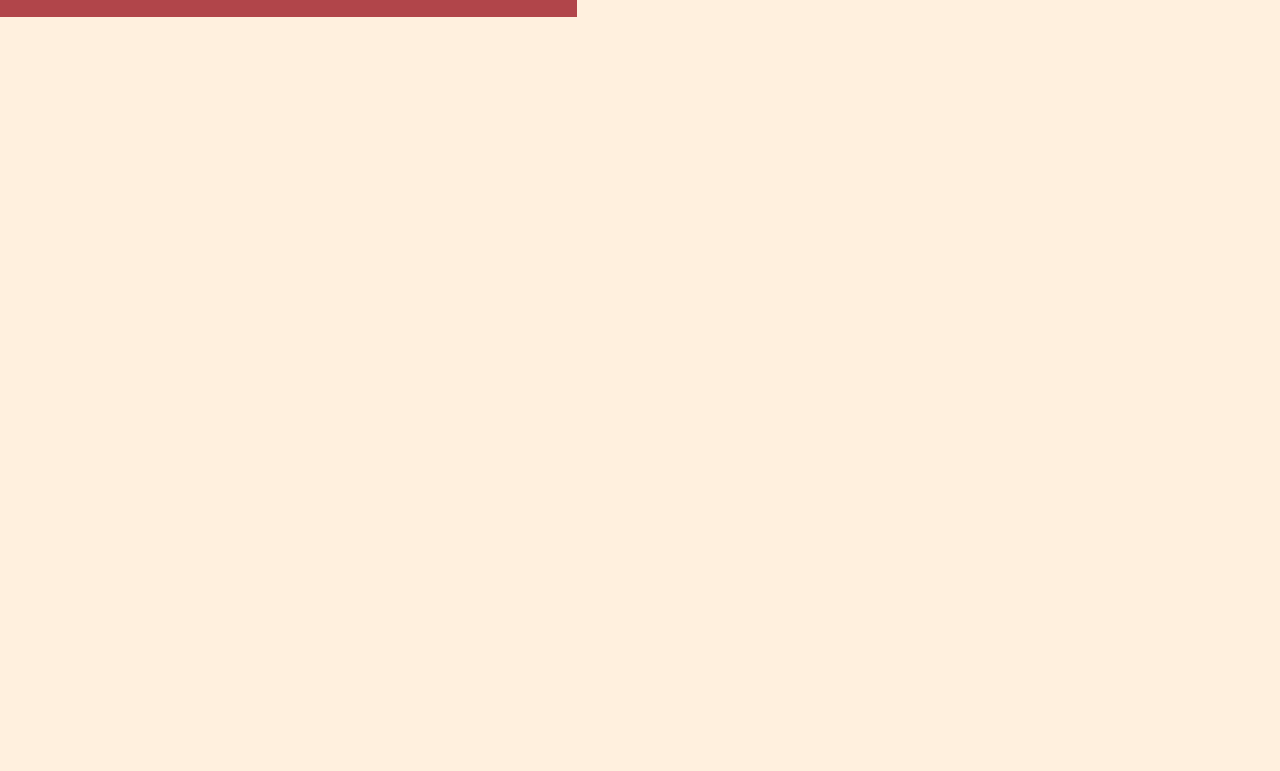
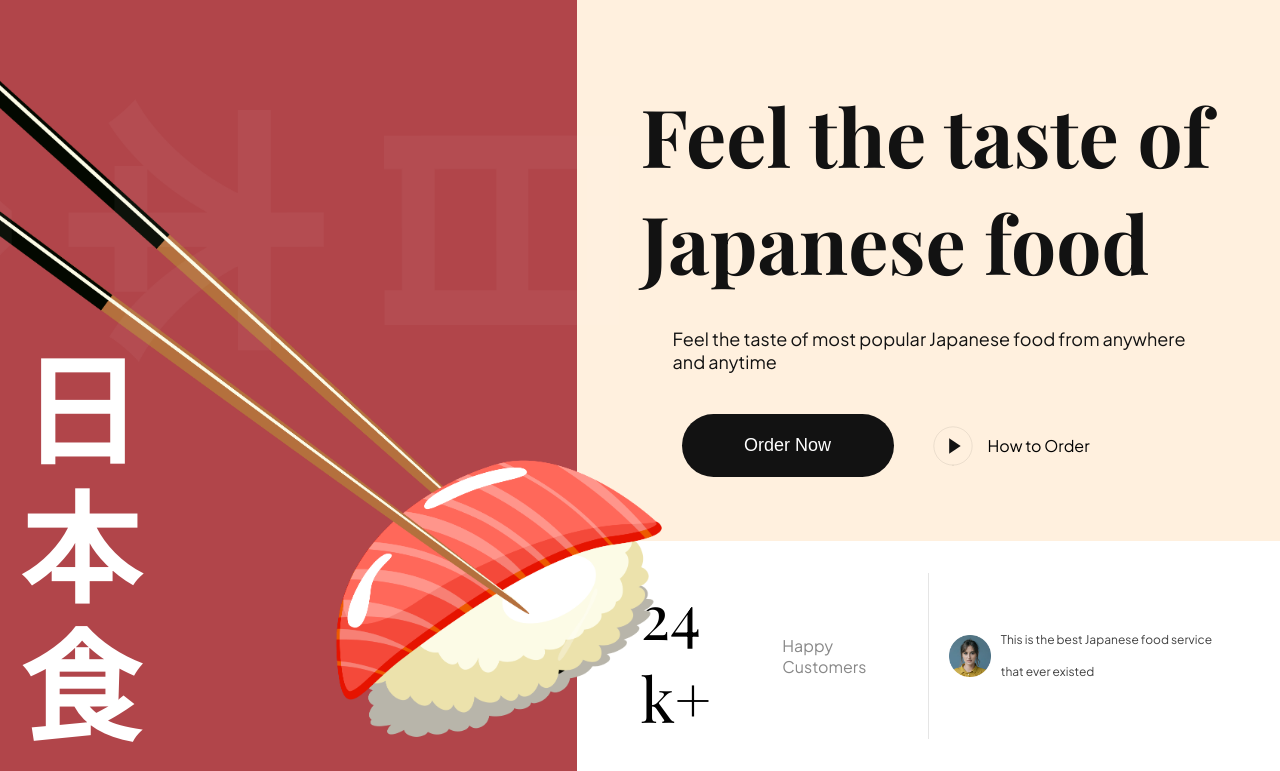
Before and after one commit to abeel50/Sushiman, a website built with Vite: page index.html in a window 1280 px wide. Shown: the part 51-822 px from the top of the page. Before the commit the page ends 800 px from the top, so only its background shows below. Built offline with nearby package versions, Linux system fonts and the light colour scheme; files whose address does not match are found by name.

Commit message:
hero section

```diff
--- /dev/null
+++ b/css/sections/hero.css
@@ -0,0 +1,167 @@
+.hero {
+    display: flex;
+    min-height: calc(100vh -74px);
+    overflow: hidden;
+}
+
+.hero-image {
+    flex: 1;
+    display: flex;
+    flex-direction: column;
+    position: relative;
+    z-index: 5;
+}
+
+.hero-image img {
+    width: 120%;
+    height: 100%;
+    object-fit: contain;
+}
+
+.hero-image h2 {
+    position: absolute;
+    bottom: 0;
+    padding: 20px;
+    font-family: var(--playfair-display);
+    font-weight: 700;
+    font-size: 120px;
+    line-height: 138px;
+    color: #fff;
+
+}
+
+
+.hero-image__overlay {
+    position: absolute;
+    inset: 0;
+    width: 100%;
+    background-color: var(--primary-color);
+    z-index: -1;
+
+}
+
+.hero-content {
+    flex: 1.22;
+    display: flex;
+    justify-content: space-between;
+    flex-direction: column;
+}
+
+.hero-content-info {
+    padding: 64px;
+    flex: 1;
+    display: flex;
+    flex-direction: column;
+    justify-content: center;
+}
+
+.hero-content-info h1 {
+    font-size: 80px;
+    font-weight: 600px;
+    font-family: var(--playfair-display);
+    color: var(--secondary-color);
+}
+
+.hero-content-info p {
+    margin: 32px 0 0 32px;
+    font-family: var(--plus-jakarta-sans);
+    color: var(--secondary-color);
+    font-size: 18px;
+    font-weight: 400;
+}
+
+.hero-content__buttons {
+    margin: 41px 0 0 41px;
+    display: flex;
+    flex-wrap: wrap;
+    gap: 36px;
+}
+
+.hero-content__order-button {
+    padding: 20px;
+    border-radius: 36px;
+    min-width: 212px;
+    outline: none;
+    border: none;
+    background-color: var(--secondary-color);
+    cursor: pointer;
+    color: #fff;
+
+    font-weight: 500;
+    font-size: 18px;
+    line-height: 23px;
+}
+
+.hero-content__play-button {
+    outline: none;
+    border: none;
+    background: transparent;
+    display: flex;
+    align-items: center;
+    font-size: 16px;
+    line-height: 19px;
+    color: var(--black-200);
+    font-family: var(--plus-jakarta-sans);
+
+    cursor: pointer;
+}
+
+.hero-content__play-button img {
+    margin-right: 12px;
+    width: 46px;
+    height: 46px;
+    object-fit: contain;
+}
+
+.hero-content__testimonial {
+    padding: 32px 64px;
+    display: flex;
+    flex-wrap: wrap;
+    gap: 20px;
+    background: var(--color-white);
+}
+
+.hero-content__customer {
+    flex: 1;
+    gap: 10px;
+}
+
+.hero-content__customer h4 {
+    font-size: 62px;
+    font-weight: 400;
+    font-family: var(--playfair-display);
+}
+
+.hero-content__customer p {
+    font-size: 16px;
+    font-weight: 400;
+    font-family: var(--plus-jakarta-sans);
+    color: var(--secondary-color);
+    opacity: 0.5
+}
+
+.hero-content__review {
+    flex: 1;
+    display: flex;
+    align-items: center;
+    gap: 10px;
+    padding-left: 20px;
+    border-left: 1px solid rgba(2, 2, 2, 0.1);
+    min-width: 200px;
+}
+
+.hero-content__review img {
+    width: 42px;
+    height: 42px;
+    object-fit: contain;
+
+}
+
+.hero-content__review p {
+    font-size: 12px;
+    font-weight: 400;
+    line-height: 32px;
+    font-family: var(--plus-jakarta-sans);
+    color: var(--secondary-color);
+    opacity: 0.8;
+}
--- a/css/style.css
+++ b/css/style.css
@@ -3,12 +3,12 @@
 
 /* other css file imports */
 @import url("sections/header.css");
-/* @import url("sections/hero.css");
-@import url("sections/about.css");
-@import url("sections/popular.css");
-@import url("sections/trending.css");
-@import url("sections/subscribe.css");
-@import url("sections/footer.css"); */
+@import url("sections/hero.css");
+/* @import url("sections/about.css"); */
+/* @import url("sections/popular.css"); */
+/* @import url("sections/trending.css"); */
+/* @import url("sections/subscribe.css"); */
+/* @import url("sections/footer.css"); */
 
 /* CSS variables for reusablity across all files (including above imported) */
 :root {
--- a/index.html
+++ b/index.html
@@ -35,8 +35,43 @@
 
   <section class="hero">
     <div class="hero-image">
+      <img src="assets/sushi-1.png" alt="sushi">
+      <h2>
+        日 <br>
+        本 <br>
+        食
+      </h2>
+      <div class="hero-image__overlay"></div>
+    </div>
 
+    <div class="hero-content">
+      <div class="hero-content-info">
+        <h1>Feel the taste of Japanese food</h1>
+        <p>Feel the taste of most popular Japanese food from anywhere and anytime</p>
+        <div class="hero-content__buttons">
+          <button class="hero-content__order-button">Order Now</button>
+          <button class="hero-content__play-button">
+            <img src="assets//play-circle.svg" alt="play" />
+            How to Order
+          </button>
+        </div>
+      </div>
+      <div class="hero-content__testimonial">
+        <div class="hero-content__customer flex-center">
+          <h4>24
+            <span>k+</span>
+          </h4>
+          <p>Happy Customers</p>
+        </div>
+
+        <div class="hero-content__review">
+          <img src="assets/user.png" alt="user">
+          <p>This is the best Japanese food service that ever existed</p>
+        </div>
+
+      </div>
     </div>
+
   </section>
 
   <script src="js/script.js"></script>
```
